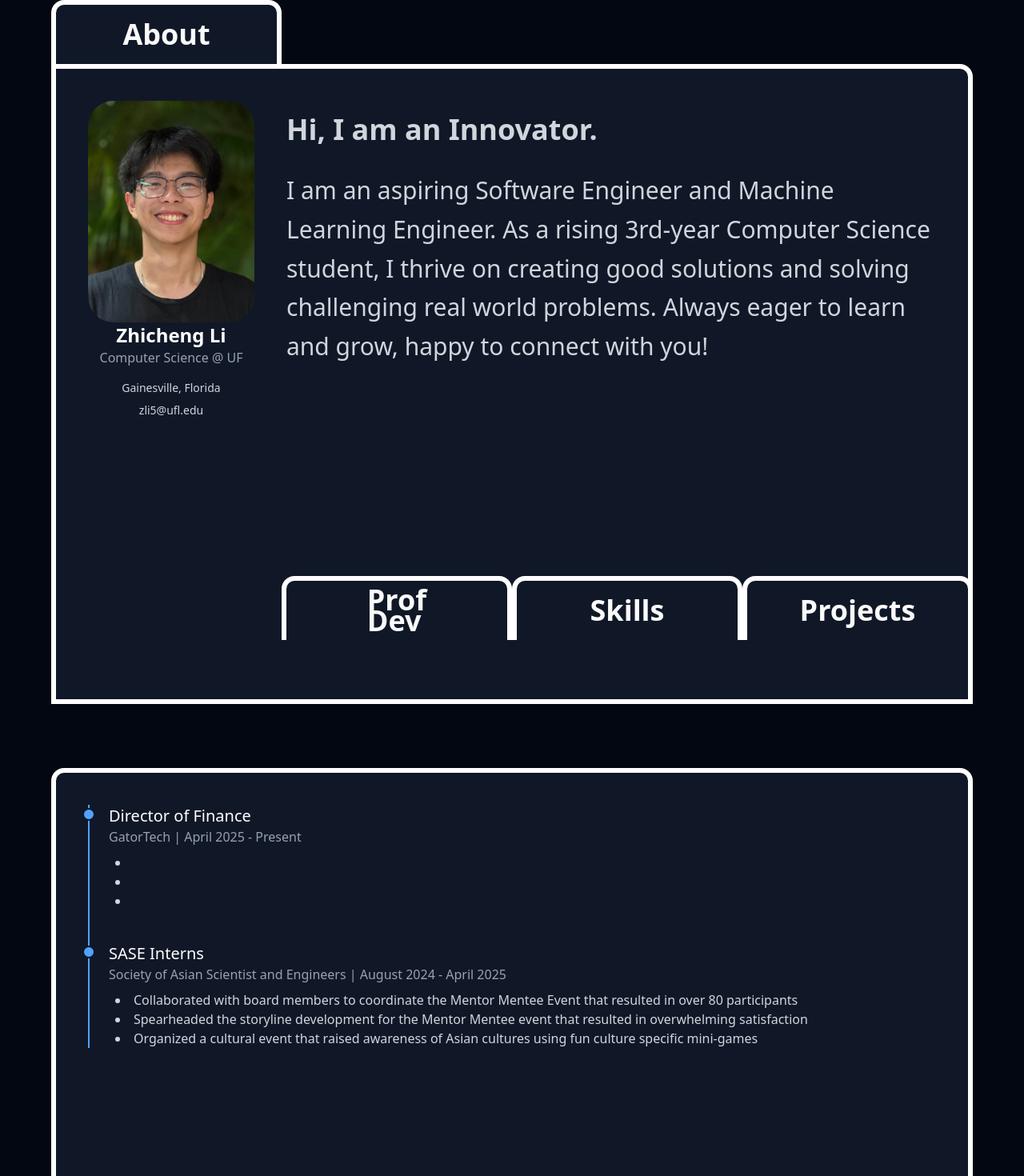
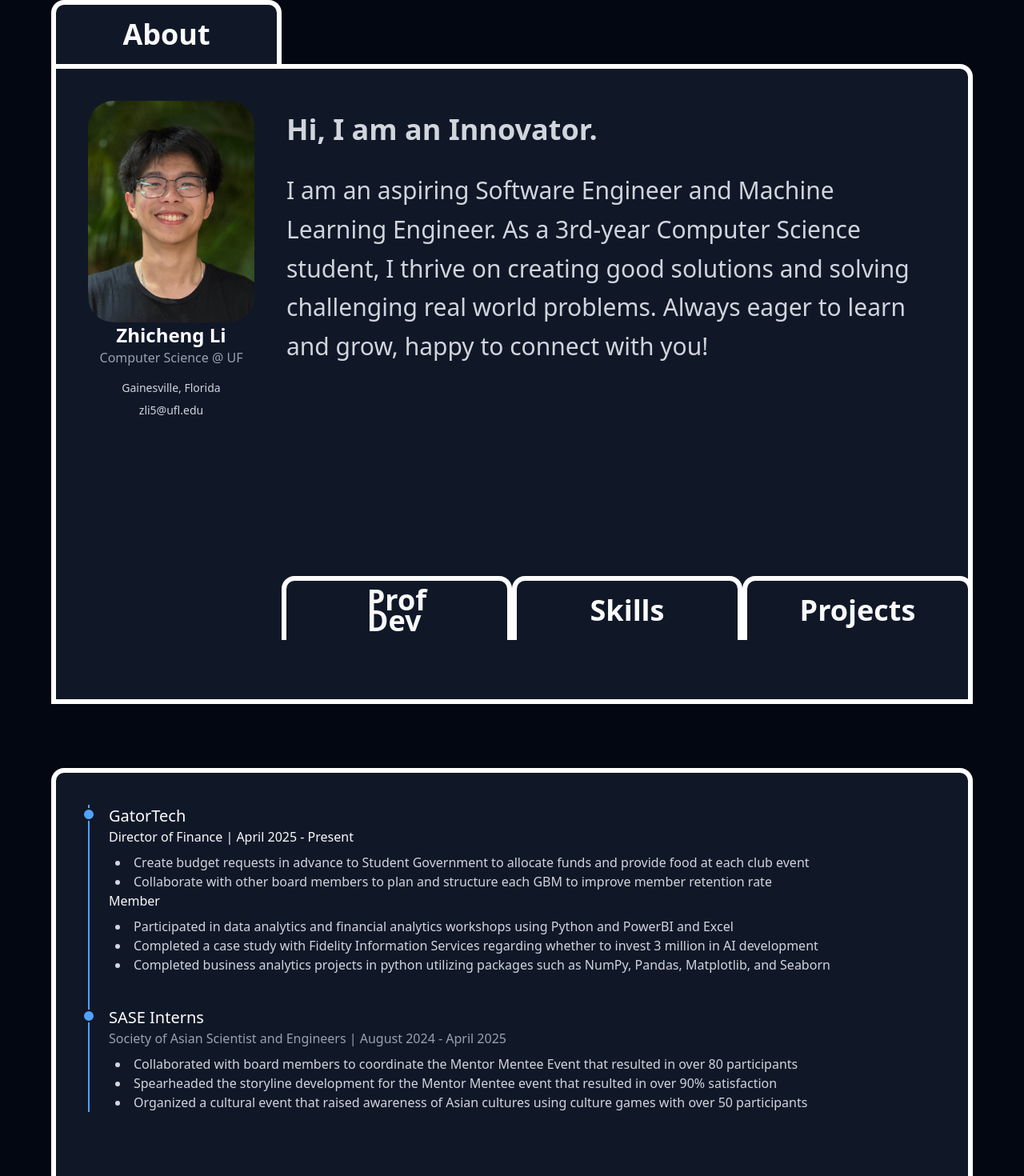
Before and after one commit to zbanks23/Portfolio, a Next.js app: page / in a window 1280 px wide. Shown: the top 1470 px of the page at 80% size. Built offline with nearby package versions, Linux system fonts and the light colour scheme.

Commit message:
Version 1.3.0 Updated portfolio to reflect beginning of fall resume

```diff
--- a/src/components/MainContent.tsx
+++ b/src/components/MainContent.tsx
@@ -51,9 +51,9 @@ const AboutSection: React.FC<SectionProps> = ({ onTabClick }) => (
         </h2>
         <p className="text-gray-300 text-lg sm:text-2xl md:text-3xl leading-relaxed">
           I am an aspiring Software Engineer and Machine Learning Engineer. As a
-          rising 3rd-year Computer Science student, I thrive on creating good
-          solutions and solving challenging real world problems. Always eager to
-          learn and grow, happy to connect with you!
+          3rd-year Computer Science student, I thrive on creating good solutions
+          and solving challenging real world problems. Always eager to learn and
+          grow, happy to connect with you!
         </p>
       </div>
     </div>
@@ -85,14 +85,32 @@ const ExperienceSection: React.FC<SectionProps> = ({ onTabClick }) => (
         {/* Experience Item 1 */}
         <div className="relative">
           <div className="absolute -left-[33px] top-1 w-4 h-4 bg-blue-400 rounded-full border-2 border-gray-900"></div>
-          <h3 className="text-xl font-medium text-white">
-            Director of Finance
-          </h3>
-          <p className="text-gray-400">GatorTech | April 2025 - Present</p>
+          <h3 className="text-xl font-medium text-white">GatorTech</h3>
+          <h4>Director of Finance | April 2025 - Present</h4>
           <ul className="list-disc list-inside text-gray-300 mt-2 ml-2">
-            <li></li>
-            <li></li>
-            <li></li>
+            <li>
+              Create budget requests in advance to Student Government to
+              allocate funds and provide food at each club event
+            </li>
+            <li>
+              Collaborate with other board members to plan and structure each
+              GBM to improve member retention rate
+            </li>
+          </ul>
+          <h4>Member</h4>
+          <ul className="list-disc list-inside text-gray-300 mt-2 ml-2">
+            <li>
+              Participated in data analytics and financial analytics workshops
+              using Python and PowerBI and Excel
+            </li>
+            <li>
+              Completed a case study with Fidelity Information Services
+              regarding whether to invest 3 million in AI development
+            </li>
+            <li>
+              Completed business analytics projects in python utilizing packages
+              such as NumPy, Pandas, Matplotlib, and Seaborn
+            </li>
           </ul>
         </div>
         {/* Experience Item 2 */}
@@ -109,11 +127,11 @@ const ExperienceSection: React.FC<SectionProps> = ({ onTabClick }) => (
             </li>
             <li>
               Spearheaded the storyline development for the Mentor Mentee event
-              that resulted in overwhelming satisfaction
+              that resulted in over 90% satisfaction
             </li>
             <li>
               Organized a cultural event that raised awareness of Asian cultures
-              using fun culture specific mini-games
+              using culture games with over 50 participants
             </li>
           </ul>
         </div>
--- a/src/components/Projects.tsx
+++ b/src/components/Projects.tsx
@@ -1,10 +1,32 @@
 import React from "react";
 import Image from "next/image";
+import MyCFOPic from "../../public/MyCFO.png";
 import IrisPic from "../../public/Purple-Iris-Flower-Growing-in-the-Garden.jpg";
 import StockPic from "../../public/stock-price.jpg";
 import ScheduleifyPic from "../../public/Scheduleify.png";
 import MinesweeperPic from "../../public/minesweeper.jpg";
 import SudokuPic from "../../public/Sudoku_Puzzle.png";
+
+const MyCFO: React.FC = () => (
+  <div className="relative rounded-2xl overflow-hidden">
+    <Image
+      src={MyCFOPic}
+      alt="Picture of MyCFO"
+      fill
+      style={{ objectFit: "cover" }}
+    />
+    <a
+      href="https://github.com/zbanks23/MyCFO"
+      className="relative z-10 hover:bg-black/50 opacity-0 hover:opacity-100 h-full w-full flex flex-col"
+    >
+      <h3 className="text-xl text-center font-medium text-white">MyCFO</h3>
+      <p className="text-white mt-auto text-center">
+        My first fullstack web application that uses Nextjs, Flask, Supabase,
+        Clerk api, and Plaid Api.
+      </p>
+    </a>
+  </div>
+);
 
 const IrisFlowerClassification: React.FC = () => (
   <div className="relative rounded-2xl overflow-hidden">
@@ -46,7 +68,7 @@ const GoogleStockAnalyis: React.FC = () => (
         Stock Price Analysis
       </h3>
       <p className="text-white mt-auto text-center">
-        An exploratory data analysis mini project on Google (GOOGL) stock prices
+        A mini exploratory data analysis project on Google (GOOGL) stock prices
         using Jupyter Notebook
       </p>
     </a>
@@ -123,6 +145,7 @@ const Sudoku: React.FC = () => (
 const Projects: React.FC = () => {
   return (
     <>
+      <MyCFO />
       <IrisFlowerClassification />
       <GoogleStockAnalyis />
       <Scheduleify />
```
Also changed, not shown: public/MyCFO.png (added).
